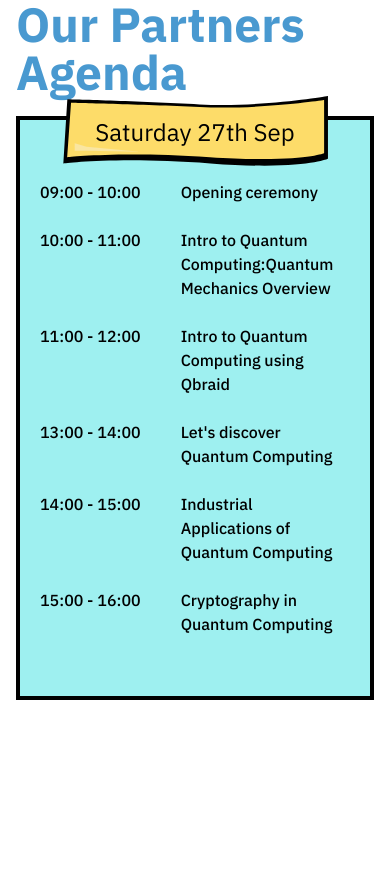
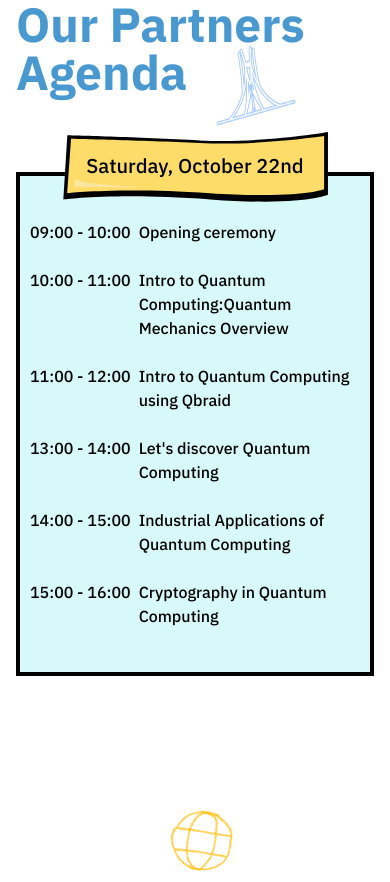
Before and after one commit to WTM-Algiers/wtm-algiers-qiskit-2022-website, a Next.js app: page / in a window 390 px wide. Before the commit the page ends 844 px from the top, so only its background shows below. Built offline with nearby package versions, Linux system fonts and the light colour scheme.

Commit message:
sm too big, fixed few styles however

```diff
--- a/components/Agenda/Index.jsx
+++ b/components/Agenda/Index.jsx
@@ -11,6 +11,15 @@ const Agenda = () => {
   return (
     <section>
       <SectionTitle title={"Agenda"}> </SectionTitle>
+      <div className="md:hidden sm:visible ml-[200px] md:mr-5 mt-[-50px]">
+            <Image
+              src={maqam}
+              alt="maqam chahid"
+              width={80}
+              height={80}
+              layout="fixed"
+            />
+          </div>
       <div className="md:grid grid-cols-6 flex flex-col justify-center">
         <div className=" md:flex flex-col hidden md:visible">
           <div className="md:visible invisible lg:ml-[60px] absolute pt-10 md:ml-0">
@@ -34,18 +43,18 @@ const Agenda = () => {
         </div>
 
         <div className="col-span-4 flex flex-col justify-center ">
-          <YellowButton title={"Saturday 27th Sep"} />
-          <div className="justify-center bg-qiskit-blue-lighter w-full md:pl-[50px] pl-[20px] mb-20 pr-[30px] lg:py-[100px] md:py[80px] py-12 border-4 md:border-8 mt-[-30px]">
+          <YellowButton title={"Saturday, October 22nd"} />
+          <div className=" bg-qiskit-blue-lighter  bg-opacity-40 justify-center w-full md:pl-[50px] pl-[10px] mb-20 pr-[10px] md:pr-[30px] lg:py-[100px] md:py[80px] py-8 border-4 md:border-8 md:mt-[-30px] mt-[-10px]">
             <div className="">
-              <div className="md:text-xl font-medium md:font-semibold sm:text-l py-0 md:px[10px] ">
+              <div className=" md:text-xl font-medium md:font-semibold text-xsm py-0 md:px[10px] ">
                 <div className="flew flex-row">
                   {agenda.map((agendaInfo, key) => {
                     return (
-                      <div className="flex flex-row justify-stretch mx-auto">
-                        <div key={key} className="flex flex-none py-3 lg:pl-10">
+                      <div className="flex flex-row justify-stretch mx-auto ">
+                        <div key={key} className="flex flex-none py-3 md:pl-10">
                           <div className="">{agendaInfo.Time}</div>
                         </div>
-                        <div key={key} className="flex pl-10 py-3 ">
+                        <div key={key} className="flex pl-2 md:pl-10 py-3 ">
                             <div className="">{agendaInfo.event}</div>
                           </div>
                       </div>
@@ -66,7 +75,7 @@ const Agenda = () => {
               layout="fixed"
             />
           </div>
-          <div className="md:visible invisible  absolute lg:ml-[120px] md:ml-[40px] mt-[200px]">
+          <div className="md:visible invisible  absolute lg:ml-[120px] md:ml-[40px] mt-[300px]">
             <Image
               src={globe}
               alt="globe"
@@ -85,7 +94,17 @@ const Agenda = () => {
             />
           </div>
         </div>
+        <div className="visible md:hidden absolute ml-[150px] mt-[800px]">
+            <Image
+              src={globe}
+              alt="globe"
+              width={70}
+              height={70}
+              layout="fixed"
+            />
+          </div>
       </div>
+
     </section>
   );
 };
--- a/components/Agenda/agenda.js
+++ b/components/Agenda/agenda.js
@@ -27,6 +27,6 @@ export const agenda = [
   {
     Time: "15:00 - 16:00",
     event: "Cryptography in Quantum Computing",
-    id: 5,
+    id: 6,
   },
 ];
--- a/components/shared/YellowButton.jsx
+++ b/components/shared/YellowButton.jsx
@@ -3,7 +3,7 @@ const YellowButton = ({ title }) => {
     <div className="z-20 mb-[-20px]">
       <div className="bg-[url('/agenda/yellow_button.svg')] bg-no-repeat bg-center bg-contain z-10 mt-15">
         <div className="h-1/6 flex justify-center">
-          <div className="md:h-[100px] h-[70px] md:text-3xl  text-2xl pt-[20px] md:pt-[30px]">{title}</div>
+          <div className="md:h-[100px] h-[70px] md:text-3xl font-medium text-xl pt-[20px] md:pt-[30px]">{title}</div>
         </div>
       </div>
     </div>
```
